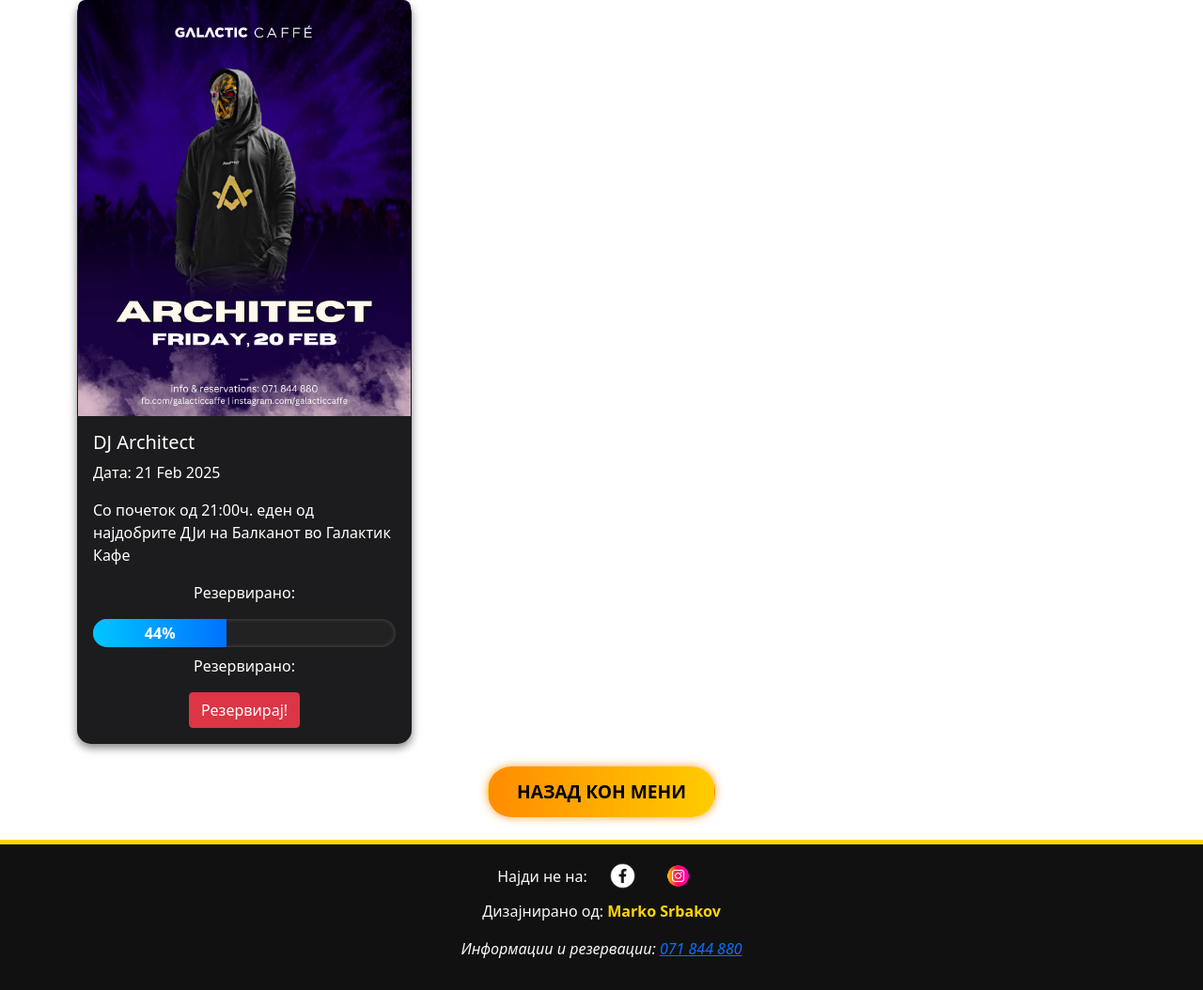
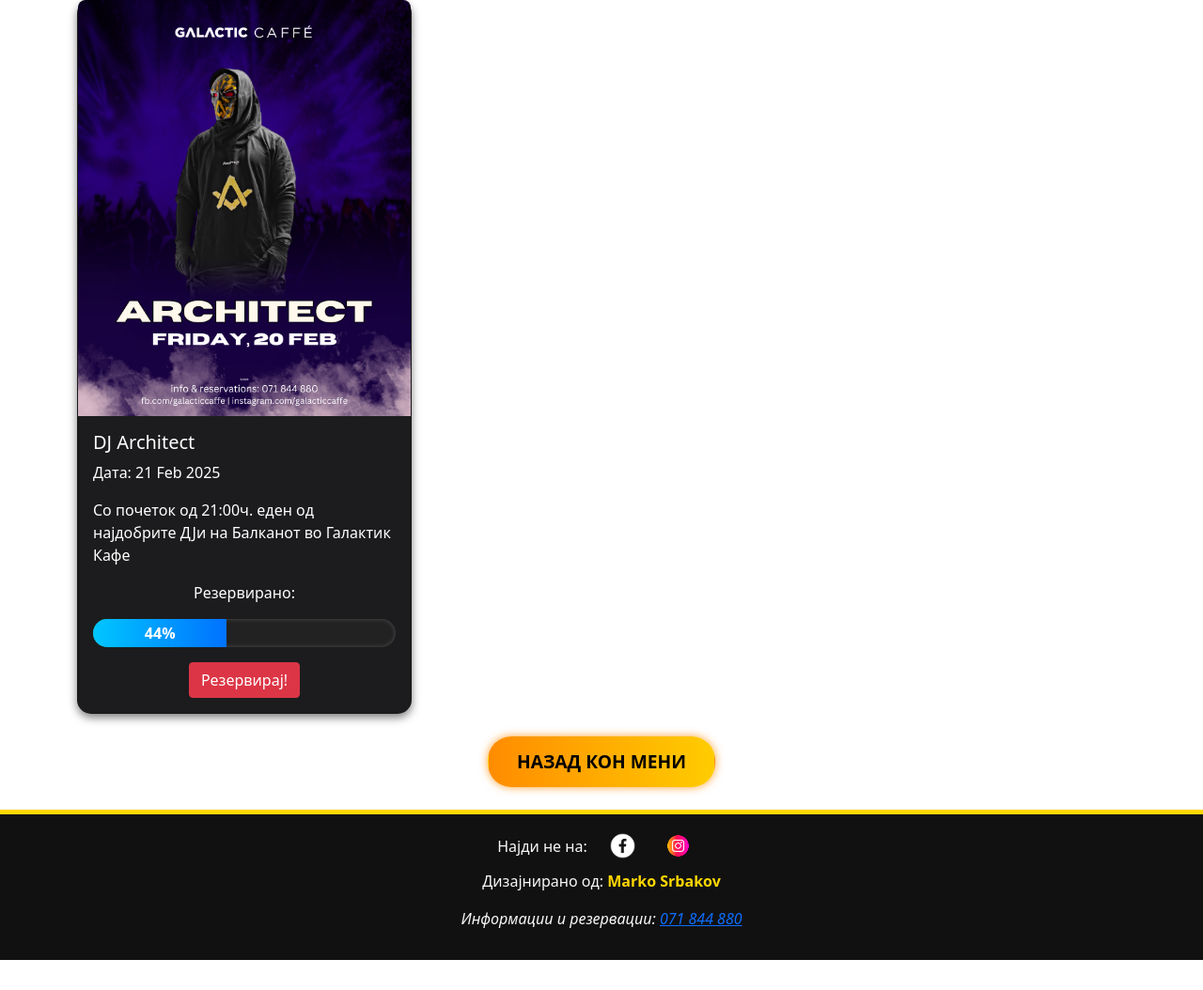
Before and after one commit to markosrbakov/GalacticCaffe, a Django app: page /events/ in a window 1280 px wide. Shown: the part 621-1675 px from the top of the page at 94% size. After the commit the page ends 1643 px from the top, so only its background shows below. Run offline with Django 5.2, Linux system fonts and the light colour scheme; data comes from the database, SQL or seed files in the repository.

Commit message:
Update events.html v2

```diff
--- a/templates/events.html
+++ b/templates/events.html
@@ -190,7 +190,6 @@
                                 {{ event.percentage|floatformat:0 }}%
                             </div>
                         </div>
-                        <p class="text-center mt-2">Резервирано:</p>
 
 
                         <div class="text-center mt-3">
```
